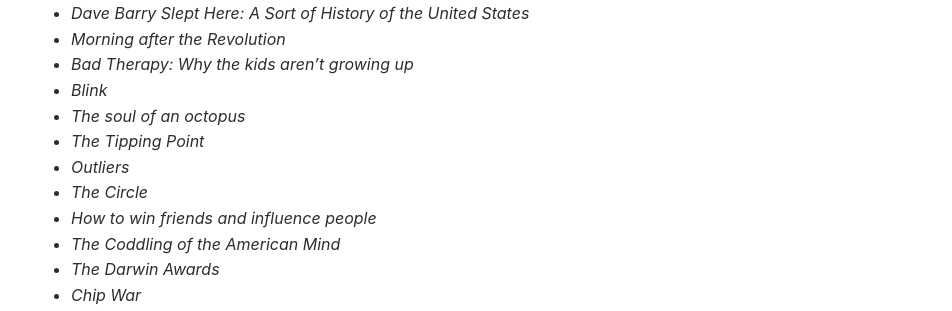
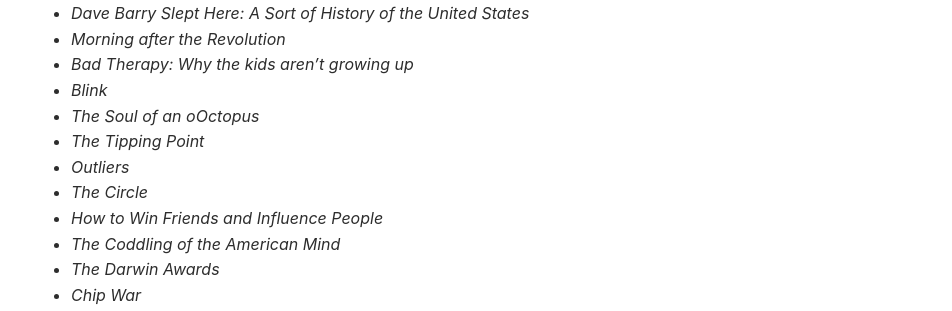
Before and after one commit to brownkat6/katrinarbrown, a Jekyll site: the page built from docs/reading.md, in a window 1280 px wide. Shown: the part 380-691 px from the top of the page, without its empty margins (159-1111 px from the left). Built offline with Jekyll 4.4.1, drawn with Linux system fonts in a browser that asks for light colours.

Commit message:
update X

```diff
--- a/docs/reading.md
+++ b/docs/reading.md
@@ -16,11 +16,11 @@
 - *Morning after the Revolution*
 - *Bad Therapy: Why the kids aren't growing up*
 - *Blink*
-- *The soul of an octopus*
+- *The Soul of an oOctopus*
 - *The Tipping Point*
 - *Outliers*
 - *The Circle*
-- *How to win friends and influence people*
+- *How to Win Friends and Influence People*
 - *The Coddling of the American Mind*
 - *The Darwin Awards*
 - *Chip War*
```
